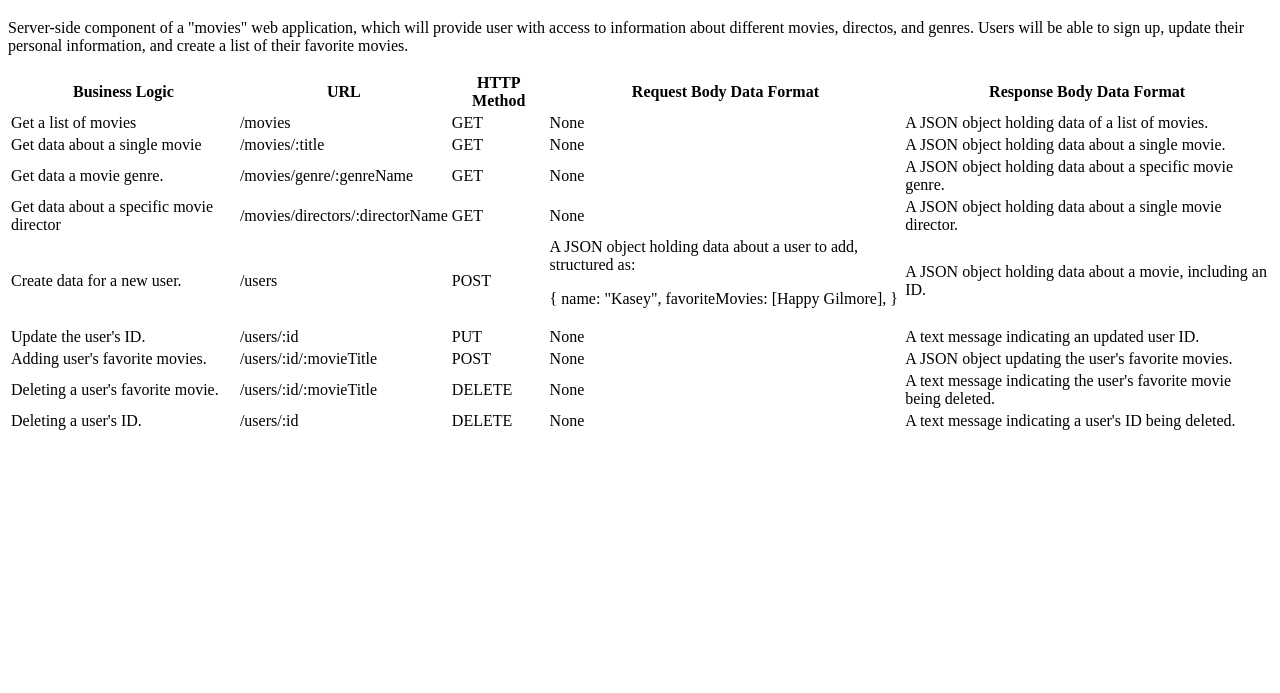
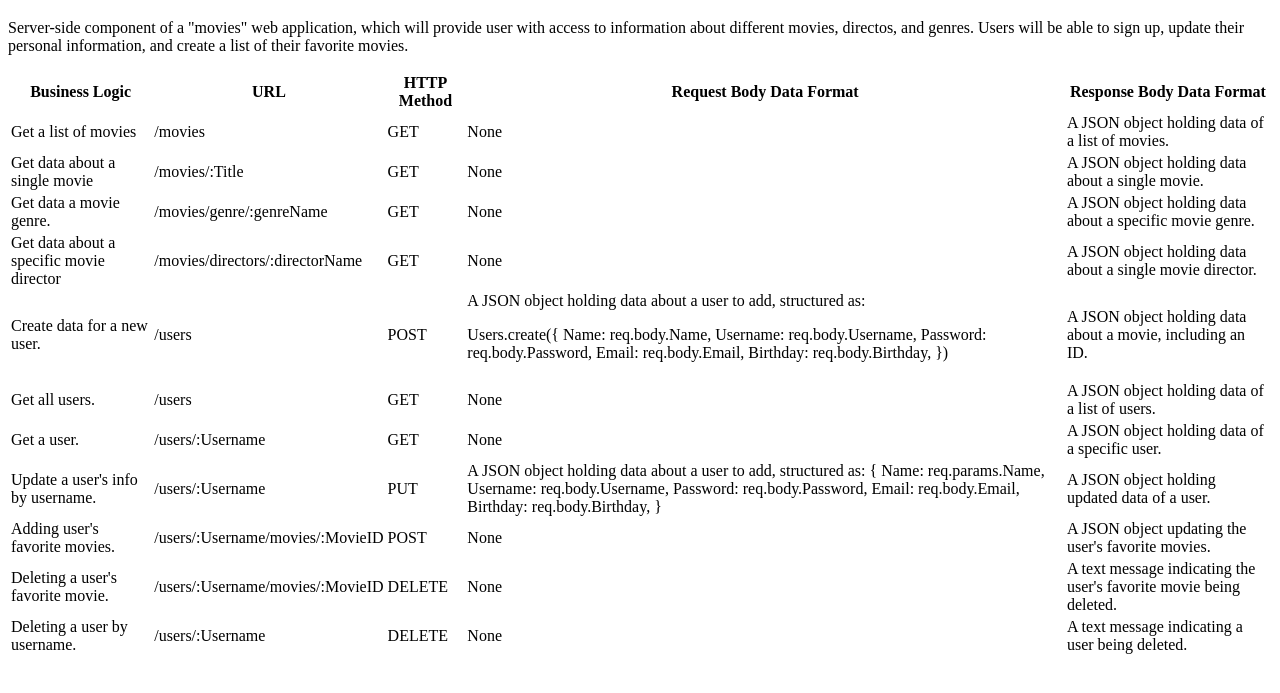
Before and after one commit to nesty11/movie_api, a website: page public/documentation.html in a window 1280 px wide. Shown: the part 61-754 px from the top of the page. Drawn offline with Linux system fonts and the light colour scheme.

Commit message:
Updated document
Document now hold information on how to use API with mongoose

```diff
--- a/public/documentation.html
+++ b/public/documentation.html
@@ -33,7 +33,7 @@
        </tr>
        <tr>
           <td>Get data about a single movie</td>
-          <td>/movies/:title</td>
+          <td>/movies/:Title</td>
           <td>GET</td>
           <td>None</td>
           <td>A JSON object holding data about a single movie.</td>
@@ -57,40 +57,65 @@
     <td>/users</td>
     <td>POST</td>
     <td>A JSON object holding data about a user to add, structured as:
-      <p>{
-        name: "Kasey",
-        favoriteMovies: [Happy Gilmore],
-      }
+      <p>Users.create({
+        Name: req.body.Name,
+        Username: req.body.Username,
+        Password: req.body.Password,
+        Email: req.body.Email,
+        Birthday: req.body.Birthday,
+      })
       </p></td>
     <td>A JSON object holding data about a movie, including an ID.</td>
  </tr>
  <tr>
-  <td>Update the user's ID.</td>
-  <td>/users/:id</td>
+  <td>Get all users.</td>
+  <td>/users</td>
+  <td>GET</td>
+  <td>None</td>
+  <td>A JSON object holding data of a list of users.</td>
+</tr>
+<tr>
+  <td>Get a user.</td>
+  <td>/users/:Username</td>
+  <td>GET</td>
+  <td>None</td>
+  <td>A JSON object holding data of a specific user.</td>
+</tr>
+<tr>
+  <td>Update a user's info by username.</td>
+  <td>/users/:Username</td>
   <td>PUT</td>
-  <td>None</td>
-  <td>A text message indicating an updated user ID.</td>
+  <td>A JSON object holding data about a user to add, structured as:
+    {
+    Name: req.params.Name,
+    Username: req.body.Username,
+    Password: req.body.Password,
+    Email: req.body.Email,
+    Birthday: req.body.Birthday,
+  }
+</td>
+  <td>A JSON object holding updated data of a user.</td>
 </tr>
 <tr>
   <td>Adding user's favorite movies.</td>
-  <td>/users/:id/:movieTitle</td>
+  <td>/users/:Username/movies/:MovieID</td>
   <td>POST</td>
   <td>None</td>
   <td>A JSON object updating the user's favorite movies.</td>
 </tr>
 <tr>
   <td>Deleting a user's favorite movie.</td>
-  <td>/users/:id/:movieTitle</td>
+  <td>/users/:Username/movies/:MovieID</td>
   <td>DELETE</td>
   <td>None</td>
   <td>A text message indicating the user's favorite movie being deleted.</td>
 </tr>
 <tr>
-  <td>Deleting a user's ID.</td>
-  <td>/users/:id</td>
+  <td>Deleting a user by username.</td>
+  <td>/users/:Username</td>
   <td>DELETE</td>
   <td>None</td>
-  <td>A text message indicating a user's ID being deleted.</td>
+  <td>A text message indicating a user being deleted.</td>
 </tr>
     </tbody>
  </table>
```
